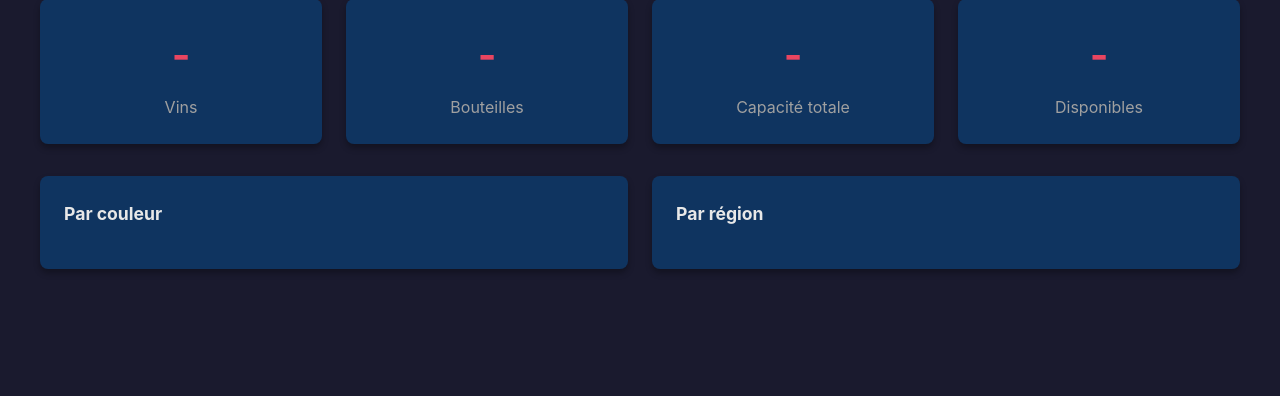
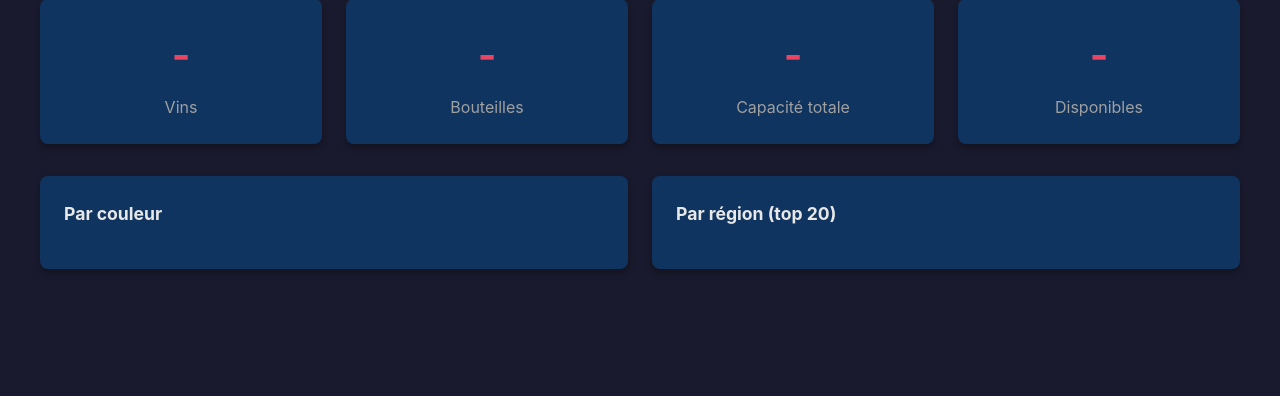
Before and after one commit to slashback100/wine_management, a Python web app: template wine/templates/stats.html in a window 1280 px wide. Shown: the part 159-555 px from the top of the page. Run offline with Jinja, Linux system fonts and the light colour scheme; the template is opened without the code that fills it, so the values that code supplies are empty.

Commit message:
Stats: count wines with stored bottles and label region chart top 20

```diff
--- a/wine/app.py
+++ b/wine/app.py
@@ -756,7 +756,7 @@ def create_app():
         if auth_check:
             return auth_check
 
-        total_wines = db.session.query(StockAllAgregated.wine_id).filter(StockAllAgregated.quantity > 0).distinct().count()
+        total_wines = db.session.query(StockAllAgregated.wine_id).filter(StockAllAgregated.stored_quantity > 0).distinct().count()
 
         positions = PositionCave.query.all()
         total_bottles = sum(p.quantity for p in positions)
--- a/wine/templates/stats.html
+++ b/wine/templates/stats.html
@@ -31,7 +31,7 @@
             <div id="chart-color"></div>
         </div>
         <div class="chart-card">
-            <h3>Par région</h3>
+            <h3>Par région (top 20)</h3>
             <div id="chart-region"></div>
         </div>
     </div>
```
